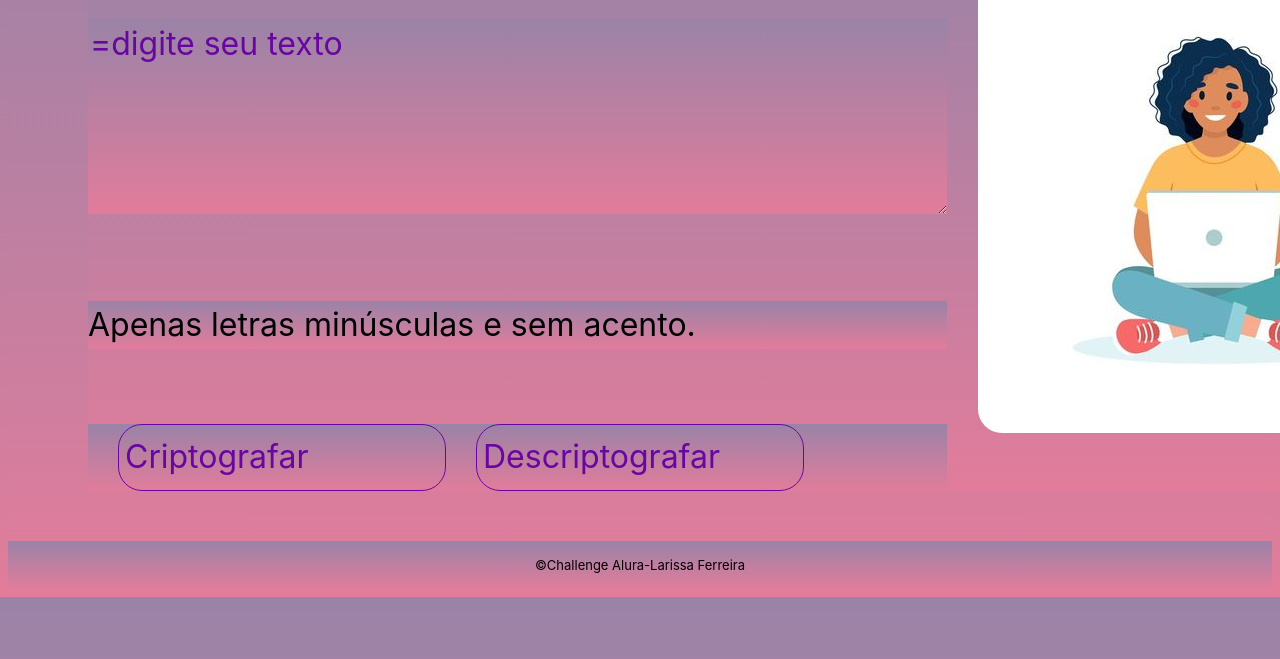
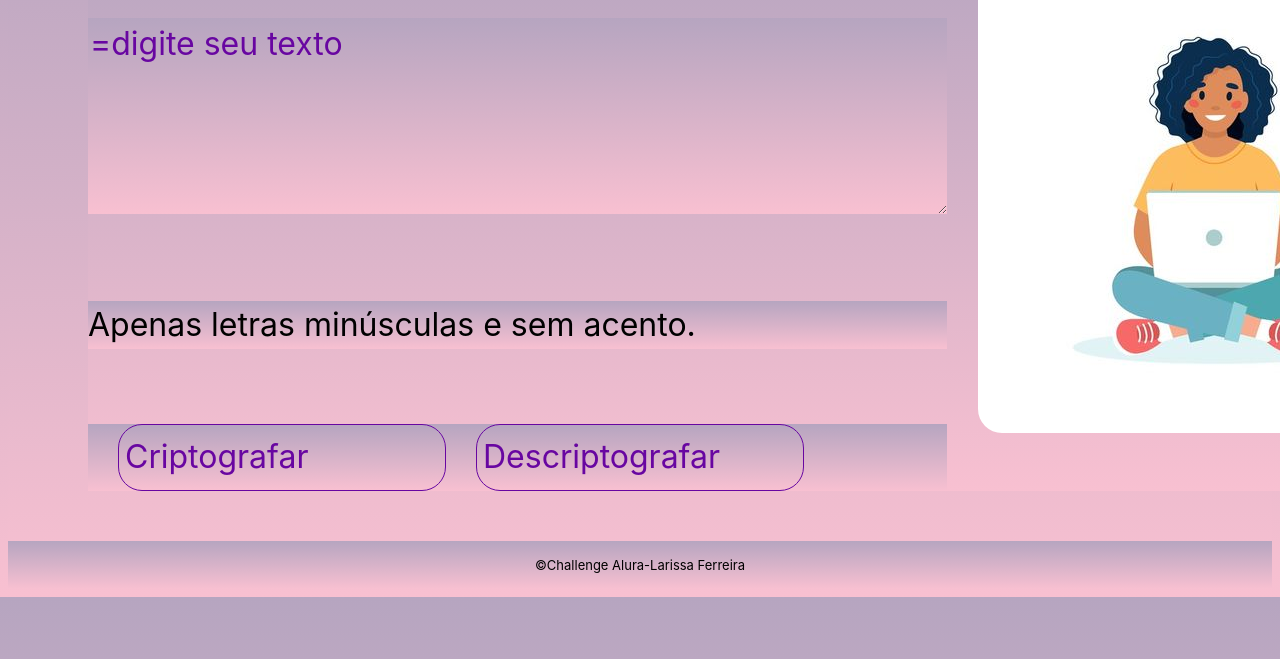
Before and after one commit to Larisilva2104/desafio-alura, a plain HTML site: page index.html in a window 1280 px wide. Shown: the part 141-800 px from the top of the page. Drawn offline with Linux system fonts and the light colour scheme.

Commit message:
Add files via upload

```diff
--- a/style.css
+++ b/style.css
@@ -1,5 +1,5 @@
 *{
-background: linear-gradient(#9a83a7, #e27c9b);
+background: linear-gradient(#b6a5c0, #f8c0d1);
 font-family: 'Inter', sans-serif;
 font-family: Inter;
 font-size: 32px;
```
